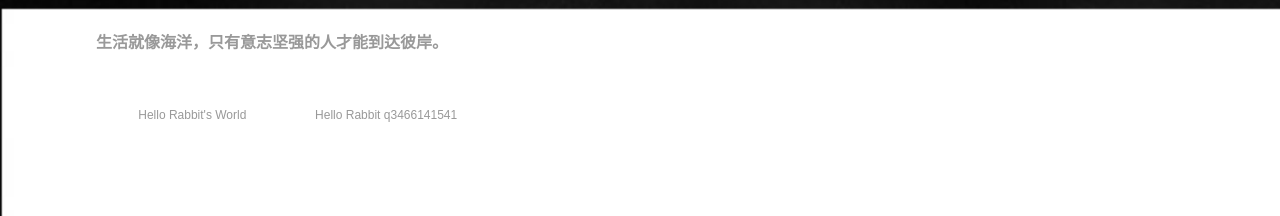
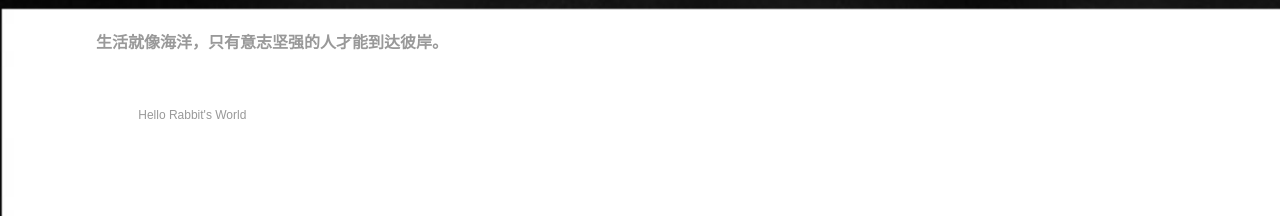
Before and after one commit to q3466141541/q3466141541.github.io, a Jekyll site: the page built from index.md, in a window 1280 px wide. Shown: the part 985-1201 px from the top of the page. Built offline with Jekyll 4.4.1, drawn with Linux system fonts in a browser that asks for light colours.

Commit message:
Update footer.html

```diff
--- a/_includes/footer.html
+++ b/_includes/footer.html
@@ -11,5 +11,5 @@
 		{% endfor %}
 		</ul>
 	</nav><!-- /.bottom-menu -->
-	<font color="#FFFFFF"><p class="copyright">&#169; {{ site.time | date: '%Y' }} <a href="{{ site.url }}">{{ site.title }}</a> powered by <a href="https://q3466141541.github.io/" rel="nofollow">Hello Rabbit</a>  <a href="https://q3466141541.github.io/" rel="nofollow">q3466141541</a>.</font></p>
+	<font color="#FFFFFF"><p class="copyright">&#169; {{ site.time | date: '%Y' }} <a href="{{ site.url }}">{{ site.title }}</a> powered by <a href="https://q3466141541.github.io/" rel="nofollow"><font color="#FFFFFF">Hello Rabbit</font></a>  <a href="https://q3466141541.github.io/" rel="nofollow"><font color="#FFFFFF">q3466141541</font></a>.</font></p>
 </footer>
```
